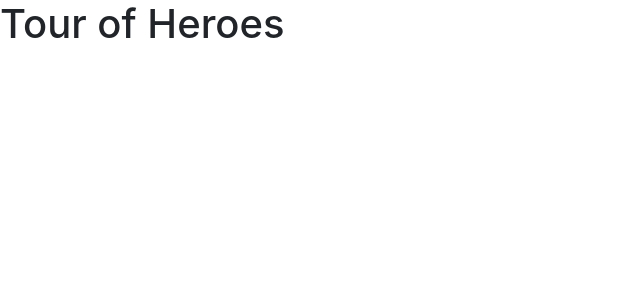
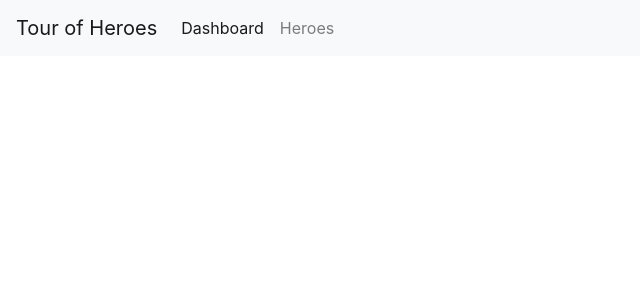
Before and after one commit to pinei/angular-basic, an Angular app: page / in a window 1280 px wide. Shown: the top 300 px of the page, without its empty margins (0-640 px from the left). Built offline with nearby package versions, Linux system fonts and the light colour scheme.

Commit message:
Navbar funcionando

```diff
--- a/src/app/app.component.html
+++ b/src/app/app.component.html
@@ -1,4 +1,4 @@
-<h1>{{title}}</h1>
+<app-navbar></app-navbar>
 
 <div class="container">
     <router-outlet></router-outlet>
--- a/src/app/app.module.ts
+++ b/src/app/app.module.ts
@@ -7,16 +7,19 @@ import { HeroesComponent } from './heroes/heroes.component';
 import { HeroDetailComponent } from './hero-detail/hero-detail.component';
 import { MessagesComponent } from './messages/messages.component';
 import { AppRoutingModule } from './app-routing.module';
+import { NgbModule } from '@ng-bootstrap/ng-bootstrap';
+import { NavbarComponent } from './navbar/navbar.component';
 
 @NgModule({
   declarations: [
     AppComponent,
     MessagesComponent,
     HeroesComponent,
-    HeroDetailComponent
+    HeroDetailComponent,
+    NavbarComponent
   ],
   imports: [
-    BrowserModule, FormsModule, AppRoutingModule
+    BrowserModule, FormsModule, AppRoutingModule, NgbModule
   ],
   providers: [],
   bootstrap: [AppComponent]
--- /dev/null
+++ b/src/app/navbar/navbar.component.html
@@ -0,0 +1,18 @@
+<nav class="navbar navbar-expand-lg navbar-light bg-light">
+  <a class="navbar-brand" routerLink="/" (click)="isMenuCollapsed = true">Tour of Heroes</a>
+
+  <button class="navbar-toggler" type="button" (click)="isMenuCollapsed = !isMenuCollapsed">
+    <span class="navbar-toggler-icon"></span>
+  </button>
+
+  <div [ngbCollapse]="isMenuCollapsed" class="collapse navbar-collapse">
+    <ul class="navbar-nav mr-auto">
+      <li class="nav-item" [routerLinkActive]="['active']">
+        <a class="nav-link" routerLink="/" (click)="isMenuCollapsed = true">Dashboard</a>
+      </li>
+      <li class="nav-item" [routerLinkActive]="['active']">
+        <a class="nav-link" routerLink="/heroes" (click)="isMenuCollapsed = true">Heroes</a>
+      </li>
+    </ul>
+  </div>
+</nav>
--- /dev/null
+++ b/src/app/navbar/navbar.component.ts
@@ -0,0 +1,16 @@
+import { Component, OnInit } from '@angular/core';
+
+@Component({
+  selector: 'app-navbar',
+  templateUrl: './navbar.component.html',
+  styleUrls: ['./navbar.component.css']
+})
+export class NavbarComponent implements OnInit {
+  public isMenuCollapsed = true;
+
+  constructor() { }
+
+  ngOnInit(): void {
+  }
+
+}
```
Also changed, not shown: src/app/navbar/navbar.component.css (added).
